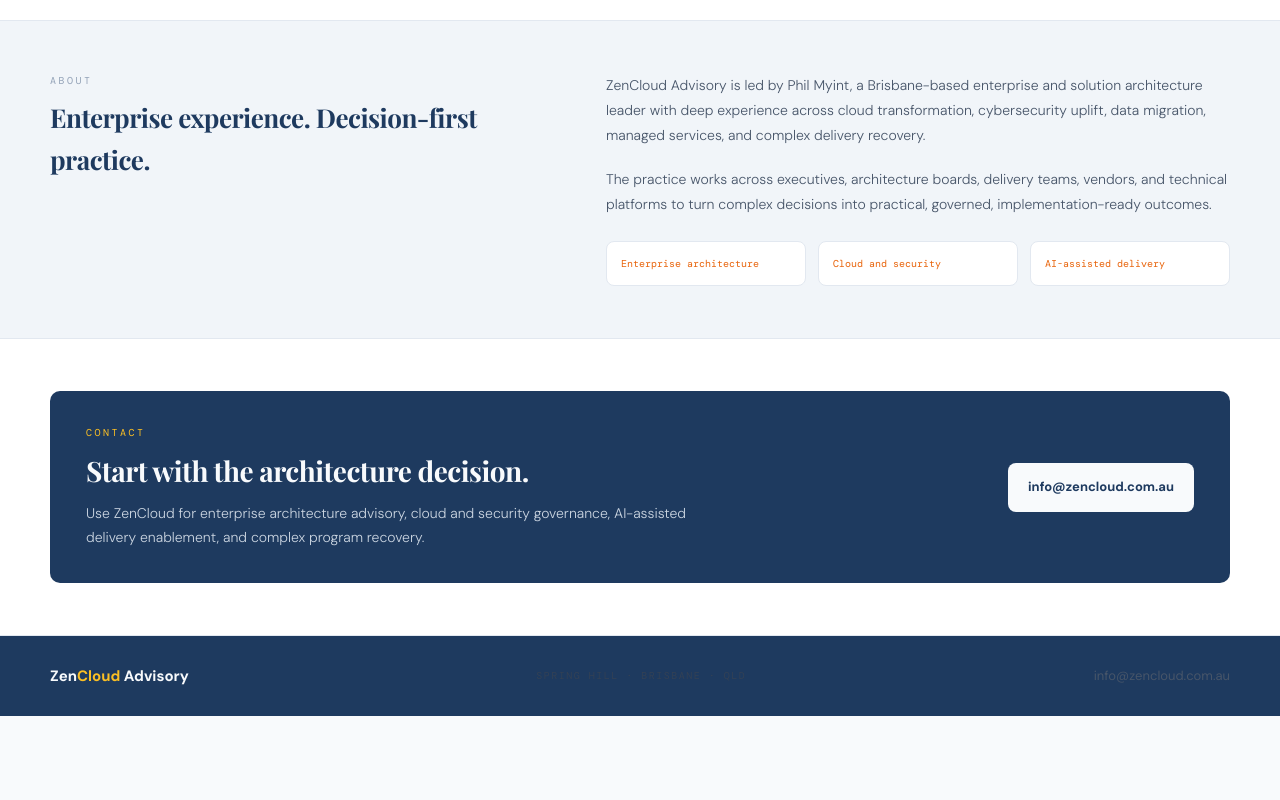
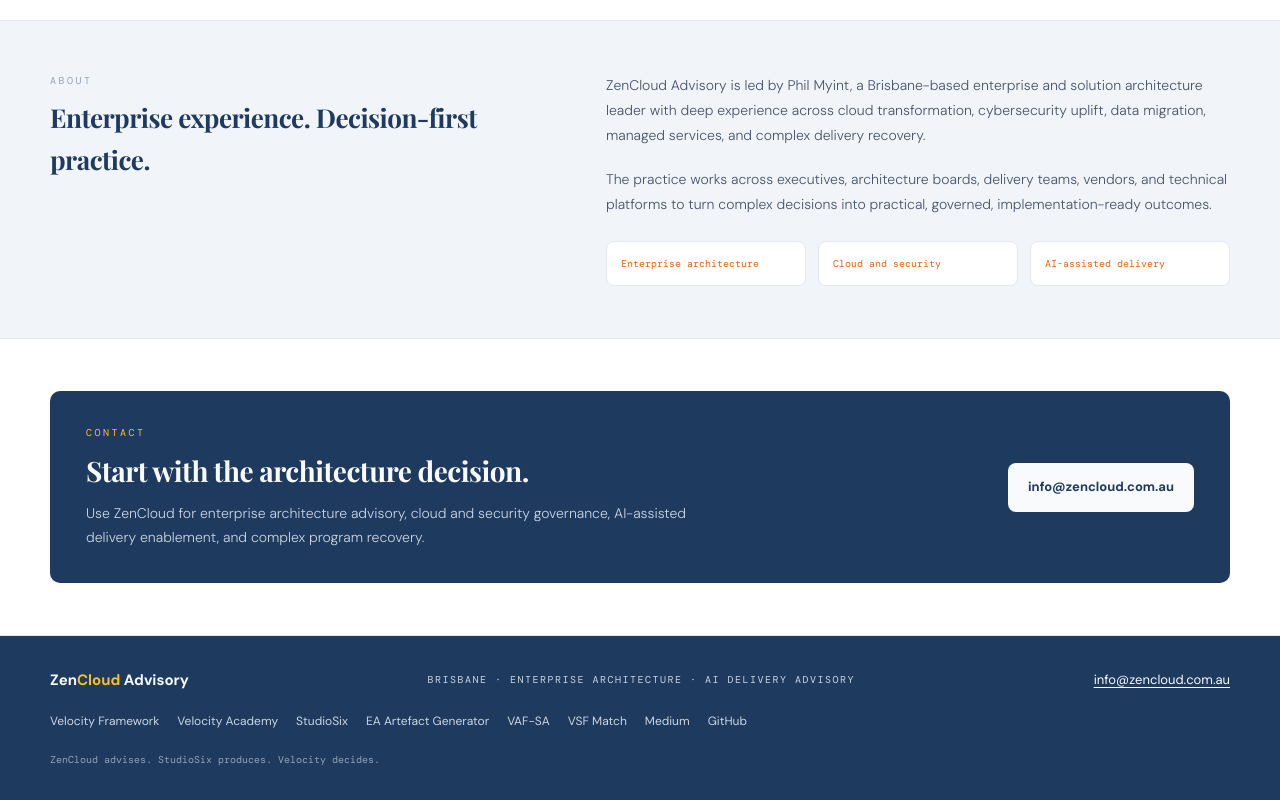
Before and after one commit to ZenCloudAU/zencloud-advisory, a React (Vite) app: page / in a window 1280 px wide. Shown: the part 3983-4783 px from the top of the page. Before the commit the page ends 4699 px from the top, so only its background shows below. Built offline with nearby package versions, Linux system fonts and the light colour scheme; a web font is replaced by a local one.

Commit message:
Update ZenCloud production footer routing

```diff
--- a/src/components/Footer.tsx
+++ b/src/components/Footer.tsx
@@ -1,10 +1,22 @@
+const links = [
+  { label: 'Velocity Framework', href: 'https://velocityarchitectureframework.com/' },
+  { label: 'Velocity Academy', href: 'https://velocityarchitecture.com.au/' },
+  { label: 'StudioSix', href: 'https://studiosix.com.au/' },
+  { label: 'EA Artefact Generator', href: 'https://ea.velocityarchitecture.com.au/' },
+  { label: 'VAF-SA', href: 'https://zencloudau.github.io/vaf-sa/' },
+  { label: 'VSF Match', href: 'https://zencloudau.github.io/vsf-match/' },
+  { label: 'Medium', href: 'https://medium.com/@ZencloudAU' },
+  { label: 'GitHub', href: 'https://github.com/ZenCloudAU' },
+]
+
 export default function Footer() {
   return (
-    <footer id="contact" style={{
+    <footer style={{
       background: 'var(--footer-bg)',
-      padding: '28px 36px',
+      padding: '32px 36px',
     }}>
-      <div className="container" style={{ display: 'flex', justifyContent: 'space-between', alignItems: 'center' }}>
+      <div className="container" style={{ display: 'grid', gap: 20 }}>
+        <div style={{ display: 'flex', justifyContent: 'space-between', alignItems: 'center', gap: 20, flexWrap: 'wrap' }}>
           <span style={{ fontFamily: 'var(--font-body)', fontSize: 15, fontWeight: 700 }}>
             <span style={{ color: '#f8fafc' }}>Zen</span>
             <span style={{ color: 'var(--accent-gold)' }}>Cloud</span>
@@ -14,18 +26,35 @@
           <span style={{
             fontFamily: 'var(--font-mono)', fontSize: 10, fontWeight: 300,
             letterSpacing: '1.5px', textTransform: 'uppercase',
-          color: 'var(--text-footer)',
+            color: '#cbd5e1',
           }}>
-          SPRING HILL · BRISBANE · QLD
+            Brisbane · Enterprise Architecture · AI Delivery Advisory
           </span>
 
           <a href="mailto:info@zencloud.com.au" style={{
             fontFamily: 'var(--font-body)', fontSize: 13,
-          color: '#475569',
+            color: '#f8fafc', textDecoration: 'underline', textUnderlineOffset: 3,
           }}>
             info@zencloud.com.au
           </a>
         </div>
+
+        <div style={{ display: 'flex', flexWrap: 'wrap', gap: '10px 18px' }}>
+          {links.map(link => (
+            <a key={link.label} href={link.href} target="_blank" rel="noopener noreferrer" style={{
+              fontFamily: 'var(--font-body)', fontSize: 12,
+              color: '#cbd5e1',
+            }}>{link.label}</a>
+          ))}
+        </div>
+
+        <p style={{
+          fontFamily: 'var(--font-mono)', fontSize: 10, fontWeight: 300,
+          color: '#94a3b8', lineHeight: 1.6,
+        }}>
+          ZenCloud advises. StudioSix produces. Velocity decides.
+        </p>
+      </div>
     </footer>
   )
 }
```
Lines whose indentation alone changed are shown as unchanged.
